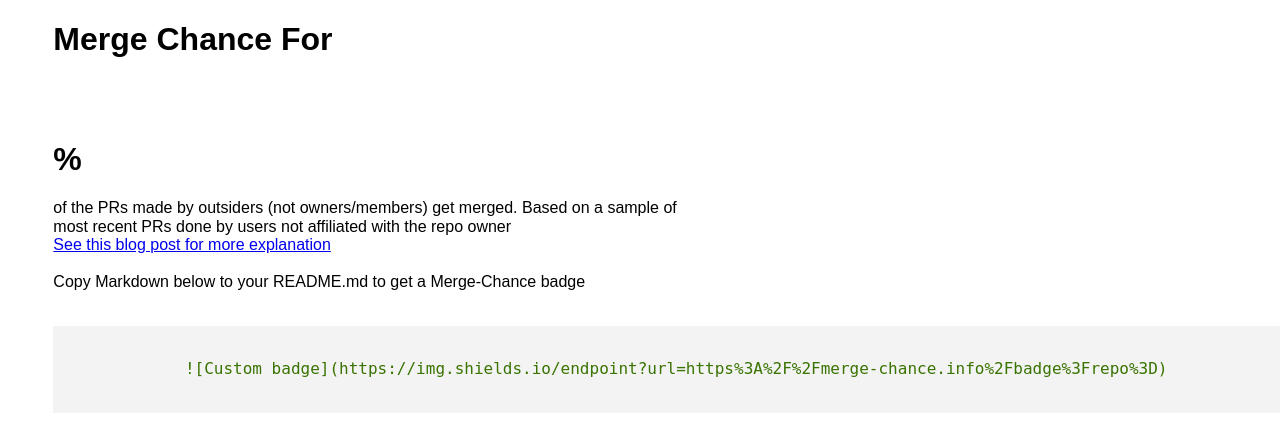
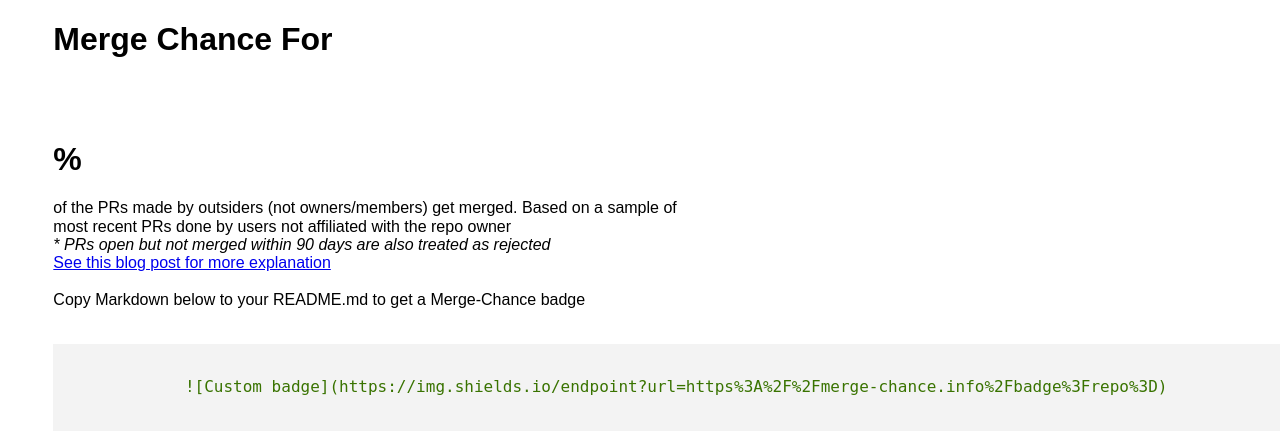
Before and after one commit to PiotrZakrzewski/merge-chance, a Flask app: template web/templates/chance.html in a window 1280 px wide. Shown: the top 442 px of the page. Run offline with Flask 2, Linux system fonts and the light colour scheme; the template is opened without the code that fills it, so the values that code supplies are empty; some libraries are stand-ins or nearby versions.

Commit message:
Treat stale PRs as failed

```diff
--- a/web/main.py
+++ b/web/main.py
@@ -5,7 +5,9 @@
 import logging
 import time
 from firebase_admin import credentials, firestore, initialize_app
+from dateutil import parser
 
+STALE_THRESHOLD = 90 * 24 * 60 * 60  # 90 days in seconds
 
 # Initialize Firestore DB
 cred = credentials.Certificate("key.json")
@@ -145,12 +147,19 @@
 def calc_chance(stats):
     """Returns total_merged taken into account, outsiders_merged and insiders_merged."""
     total, out_s, out_f = 0, 0, 0
+    now = time.time()
     for edge in stats["data"]["repository"]["pullRequests"]["edges"]:
         node = edge["node"]
         author = node["authorAssociation"]
         state = node["state"]
+        created_at = node["createdAt"]
+        # parse to ts
+        created_at = parser.parse(created_at).timestamp()
         if state == "OPEN":
-            continue
+            if _is_stale(created_at, now):
+                pass
+            else:
+                continue
         total += 1
         if author in {"OWNER", "MEMBER"}:
             continue
@@ -160,6 +169,9 @@
             out_f += 1
     return total, out_s, out_f
 
+
+def _is_stale(ts, now):
+    return (now - ts) > STALE_THRESHOLD
 
 def get_stats(owner, repo):
     result = first_query(owner, repo)
@@ -195,6 +207,7 @@
           node {
             state
             authorAssociation
+            createdAt
           }
         }
       }
@@ -221,6 +234,7 @@
           node {
             state
             authorAssociation
+            createdAt
           }
         }
       }
--- a/web/templates/chance.html
+++ b/web/templates/chance.html
@@ -22,6 +22,10 @@
     <div class="pure-g">
         <a class="pure-u-1-24"></a>
         <span class="pure-u-12-24"> of the PRs made by outsiders (not owners/members) get merged. Based on a sample of most recent PRs done by users not affiliated with the repo owner</span>
+    </div>
+    <div class="pure-g">
+        <a class="pure-u-1-24"></a>
+        <i class="pure-u-12-24"> * PRs open but not merged within 90 days are also treated as rejected </i>
     </div>
     <div class="pure-g">
         <a class="pure-u-1-24"></a>
```
